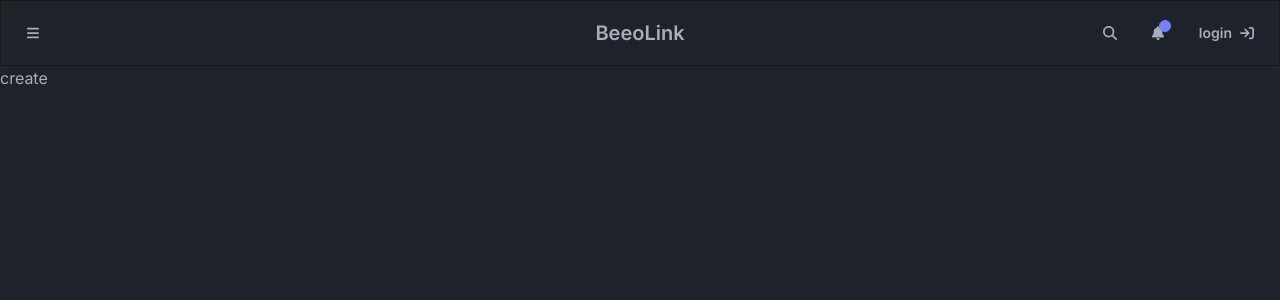
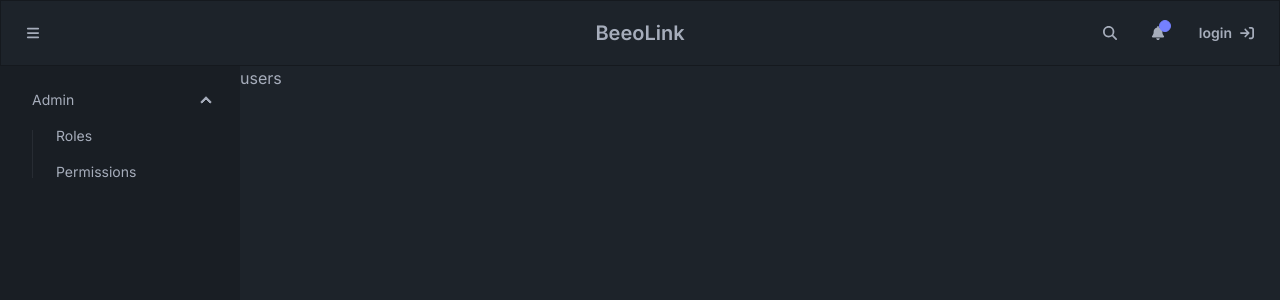
Before and after one commit to albizures/beeolink, a Next.js app: page /admin/users in a window 1280 px wide. Shown: the top 300 px of the page. Built offline with nearby package versions, Linux system fonts and the light colour scheme; no server answers; what @vyke/results, @vyke/sola would draw is missing.

Commit message:
feat: add admin layout

```diff
--- /dev/null
+++ b/src/app/admin/layout.tsx
@@ -0,0 +1,35 @@
+import Link from 'next/link'
+
+export type AdminLayoutProps = {
+	children: React.ReactNode
+}
+
+export default function AdminLayout(props: AdminLayoutProps) {
+	const { children } = props
+
+	return (
+		<div className="drawer lg:drawer-open">
+			<input id="my-drawer-2" type="checkbox" className="drawer-toggle" />
+			<div className="drawer-content">
+				{/* Page content here */}
+				{/* <label htmlFor="my-drawer-2" className="btn btn-primary drawer-button lg:hidden">Open drawer</label> */}
+				{children}
+			</div>
+			<div className="drawer-side max-w-60">
+				<label htmlFor="my-drawer-2" aria-label="close sidebar" className="drawer-overlay"></label>
+				<ul className="menu p-4 w-80 min-h-full bg-base-200 text-base-content max-w-60">
+					{/* Sidebar content here */}
+					<li>
+						<details open>
+							<summary>Admin</summary>
+							<ul>
+								<li><Link href="/admin/roles">Roles</Link></li>
+								<li><Link href="/admin/permissions">Permissions</Link></li>
+							</ul>
+						</details>
+					</li>
+				</ul>
+			</div>
+		</div>
+	)
+}
--- a/src/app/admin/users/page.tsx
+++ b/src/app/admin/users/page.tsx
@@ -1,7 +1,5 @@
 export default function Users() {
 	return (
-		<div>
-			create
-		</div>
+		<h2>users</h2>
 	)
 }
```
